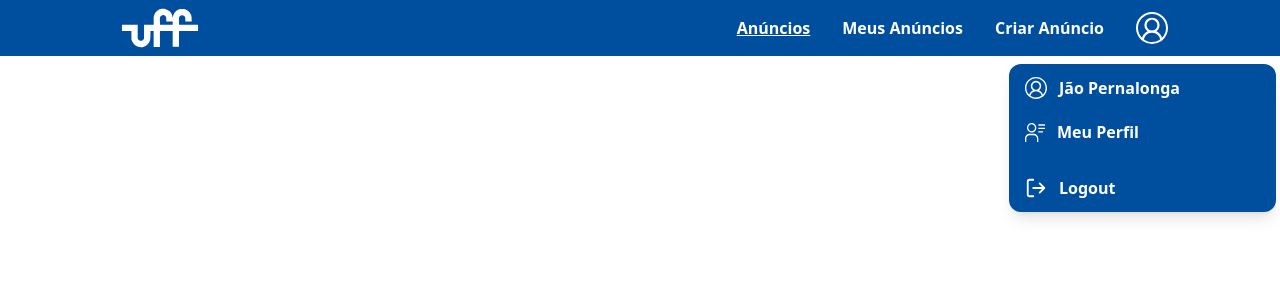
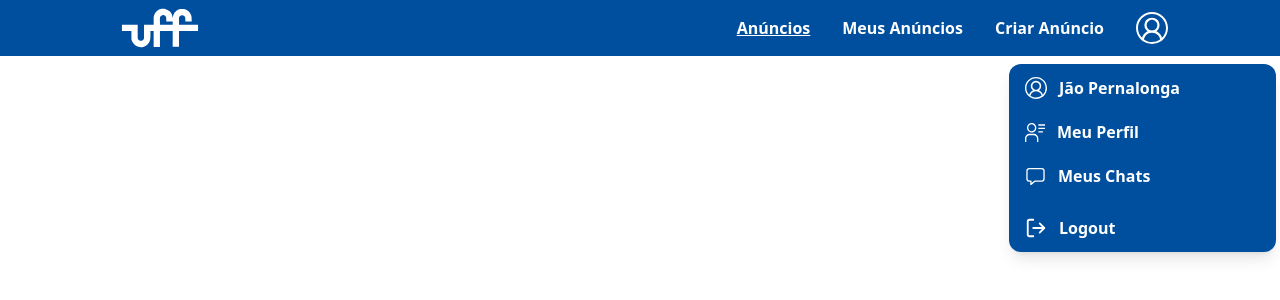
Before and after one commit to rafabpg/trabalho_balcao, a React (Vite) app: page / in a window 1280 px wide. Both pictures are taken after a click on the icon 1152 px from the left and 28 px from the top of the page. Shown: the top 300 px of the page. Built offline with nearby package versions, Linux system fonts and the light colour scheme.

Commit message:
feat: adding new architeture and new folders

```diff
--- /dev/null
+++ b/src/components/Atoms/LinkItem.tsx
@@ -0,0 +1,19 @@
+import { Link } from "react-router-dom";
+
+interface LinkItemProps {
+    to: string;
+    icon: React.ReactNode;
+    children: React.ReactNode;
+    onClick?: () => void;
+}
+
+const LinkItem = ({ to, icon, children, onClick }: LinkItemProps) => {
+    return (
+        <Link to={to} onClick={onClick} className="flex gap-3 items-center">
+            <i>{icon}</i>
+            {children}
+        </Link>
+    );
+};
+
+export default LinkItem;
--- a/src/components/Header/DesktopNav.tsx
+++ b/src/components/Molecules/DesktopNav.tsx
@@ -1,7 +1,7 @@
 import DesktopUserWindow from './DesktopUserWindow'
-import NavLinkItem from '../NavLinkItem'
+import NavLinkItem from '../Atoms/NavLinkItem'
 import { VscAccount } from 'react-icons/vsc'
-import Logo from "@/assets/logo_uff.svg"
+import Logo from "@/assets/icons/logo_uff.svg"
 
 interface DesktopNavProps {
     isOpen: boolean
--- a/src/components/Header/DesktopUserWindow.tsx
+++ b/src/components/Molecules/DesktopUserWindow.tsx
@@ -1,7 +1,8 @@
 import { FiLogOut } from "react-icons/fi";
 import { VscAccount } from "react-icons/vsc";
-import { Link } from "react-router-dom";
-import MeuPerfilIcon from "@/assets/icon_meu_perfil.svg"
+import MeuPerfilIcon from "@/assets/icons/icon_meu_perfil.svg"
+import { IoChatboxOutline } from "react-icons/io5";
+import LinkItem from "../Atoms/LinkItem";
 
 interface DesktopUserWindowProps {
     isOpen: boolean
@@ -19,16 +20,13 @@ const DesktopUserWindow = ({ isOpen, handleLogout }:DesktopUserWindowProps) => {
                         <p>Jão Pernalonga</p>
                     </li>
                     <li>
-                        <Link to="/meu-perfil" className="flex gap-3 items-center">
-                            <i><img src={MeuPerfilIcon} alt="Icone de Meu Perfil" /></i>
-                            Meu Perfil
-                        </Link>
+                        <LinkItem to="/meu-perfil" children="Meu Perfil" icon={<img src={MeuPerfilIcon} alt="Icone de Meu Perfil" />} />
                     </li>
-                    <li className="pt-3">
-                        <Link to="/login" onClick={handleLogout} className="flex gap-3 items-center">
-                            <i><FiLogOut color="#FFFFFF" size={22} /></i>
-                            Logout
-                        </Link>
+                    <li>
+                        <LinkItem to="/meus-chats" children="Meus Chats" icon={<IoChatboxOutline color="#FFFFFF" size={21} />} />
+                    </li>
+                    <li className="pt-2">
+                        <LinkItem to="/login" children="Logout" onClick={handleLogout} icon={<FiLogOut color="#FFFFFF" size={22} />} />
                     </li>
                 </ul>
             </nav>
--- a/src/components/Header/MobileNav.tsx
+++ b/src/components/Molecules/MobileNav.tsx
@@ -4,9 +4,9 @@ import { Link } from "react-router-dom";
 import { FiLogOut } from "react-icons/fi";
 import { RiArrowDropDownLine } from "react-icons/ri";
 import { VscAccount } from "react-icons/vsc";
-import NavLinkItem from "../NavLinkItem";
-import Logo from "@/assets/logo_uff.svg"
-import MeuPerfilIcon from "@/assets/icon_meu_perfil.svg"
+import NavLinkItem from "../Atoms/NavLinkItem";
+import Logo from "@/assets/icons/logo_uff.svg"
+import MeuPerfilIcon from "@/assets/icons/icon_meu_perfil.svg"
 
 interface MobileNavProps {
     isOpenMenu: boolean
--- a/src/components/Header/Header.tsx
+++ b/src/components/Organisms/Header.tsx
@@ -1,7 +1,7 @@
 import { useEffect, useState } from "react";
-import DesktopNav from "./DesktopNav";
+import DesktopNav from "../Molecules/DesktopNav";
 import useMediaQuery from "@/hooks/useMediaQuery";
-import MobileNav from "./MobileNav";
+import MobileNav from "../Molecules/MobileNav";
 
 const Header = () => {
 
--- a/src/template/LayoutTemplate.tsx
+++ b/src/template/LayoutTemplate.tsx
@@ -1,4 +1,4 @@
-import Header from '@/components/Header/Header'
+import Header from '@/components/Organisms/Header'
 import { Outlet } from 'react-router'
 
 const LayoutTemplate = () => {
```
Also changed, not shown: src/assets/icons/icon_meu_perfil.svg (renamed from src/assets/icon_meu_perfil.svg), src/assets/icons/logo_uff.svg (renamed from src/assets/logo_uff.svg), src/components/Atoms/NavLinkItem.tsx (renamed from src/components/NavLinkItem.tsx).
